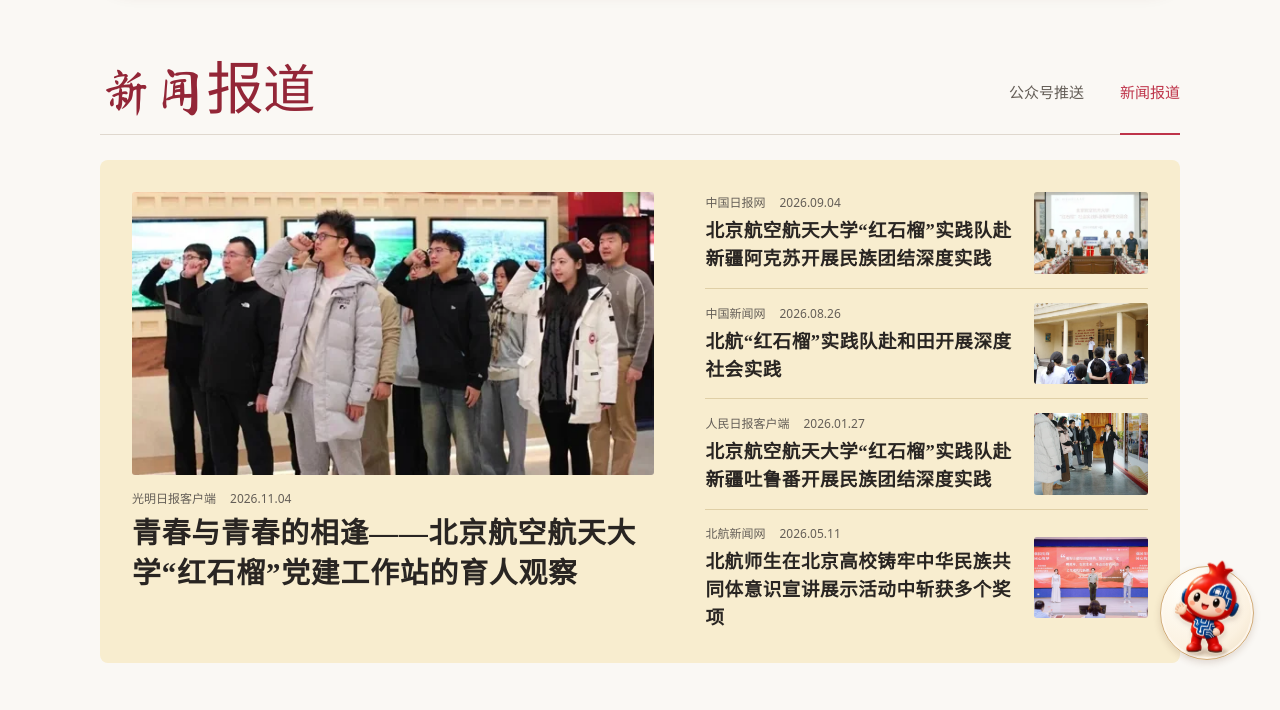
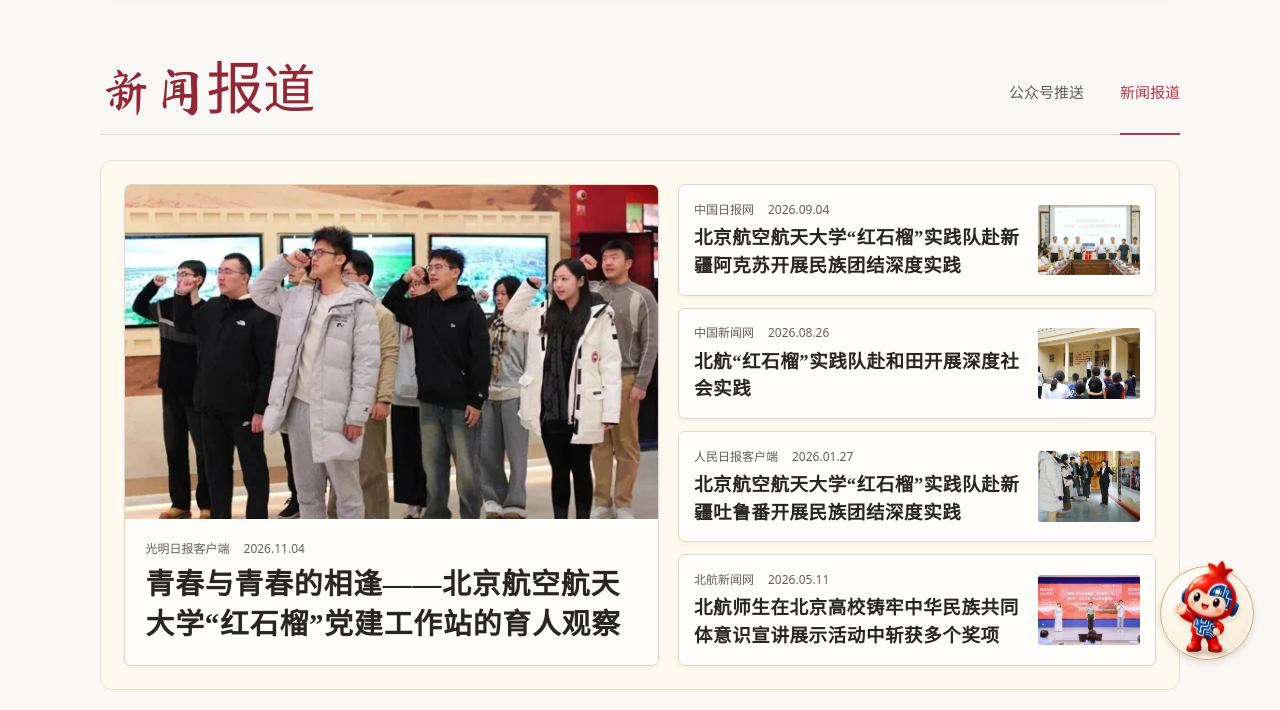
Before and after one commit to nightwatchthe-afk/red-pomegranate-site, a plain HTML site: page press.html in a window 1280 px wide. Shown: the part 90-800 px from the top of the page. Drawn offline with Linux system fonts and the light colour scheme.

Commit message:
Publish cream editorial cards for featured press

```diff
--- a/press.css
+++ b/press.css
@@ -18,48 +18,54 @@
 .press-heading h1 > :nth-child(3) {transform:translateY(-.053em) scale(1.09)}
 .press-heading h1 > :nth-child(4) {transform:translateY(-.036em)}
 #press-pinned {
-  --line:#dfcfa6;
   margin-top:clamp(16px,2vw,26px);
-  padding:clamp(16px,2.5vw,32px);
-  background:#f8edcf;
-  border-radius:8px;
+  padding:clamp(12px,1.8vw,24px);
+  background:#fffaf0;
+  border:1px solid #e9dfcf;
+  border-radius:12px;
 }
 #reports-title {
   font:600 clamp(21px,2.3vw,28px)/1.4 var(--editorial);
   margin:24px 0 16px;
 }
 .feature-list {
-  display:grid;grid-template-columns:minmax(0,1.18fr) minmax(0,1fr);
-  column-gap:clamp(24px,4vw,54px);list-style:none;padding:0;margin:0;
+  display:grid;grid-template-columns:minmax(0,1.12fr) minmax(0,1fr);
+  gap:12px clamp(14px,1.5vw,22px);list-style:none;padding:0;margin:0;
 }
 .feature-list > li {min-width:0}
 .feature-list > li:first-child {grid-row:1 / span 4}
 .feature-list > li:nth-child(n+2) {grid-column:2}
-.feature-list > li:nth-child(n+3) {border-top:1px solid var(--line)}
 .feature-link {
-  display:grid;grid-template-columns:minmax(0,1fr) clamp(80px,9vw,114px);
-  align-items:center;gap:16px;padding:14px 0;
+  height:100%;display:grid;grid-template-columns:minmax(0,1fr) auto;
+  align-items:center;gap:clamp(10px,1.2vw,18px);padding:clamp(12px,1.15vw,16px);
+  background:#fffdf9;border:1px solid #e2d8c9;border-radius:7px;
+  box-shadow:0 2px 4px #513b2710;
 }
-.feature-list > li:nth-child(2) .feature-link {padding-top:0}
-.feature-list > li:last-child .feature-link {padding-bottom:0}
+.feature-link:is(:hover,:focus-visible) {border-color:#b89378}
 .feature-link:hover .feature-title,.feature-link:focus-visible .feature-title {color:#9f2333}
 .feature-link .entry-meta {font-variant-numeric:tabular-nums}
 .feature-photo {
-  grid-column:2;grid-row:1;display:block;width:100%;aspect-ratio:1.4;
+  grid-column:2;grid-row:1;display:block;width:clamp(74px,8vw,110px);aspect-ratio:1.45;
   object-fit:cover;border-radius:3px;
 }
-.feature-copy {grid-column:1;grid-row:1}
+.feature-copy {grid-column:1;grid-row:1;min-width:0}
 .feature-title {font:600 clamp(16px,1.45vw,20px)/1.5 var(--editorial);overflow-wrap:anywhere}
-.feature-list > li:first-child .feature-link {display:block;padding:0}
-.feature-list > li:first-child .feature-photo {aspect-ratio:1.85;margin-bottom:14px}
+.feature-list > li:first-child .feature-link {
+  display:flex;flex-direction:column;align-items:stretch;justify-content:flex-end;
+  padding:0;gap:0;overflow:hidden;
+}
+.feature-list > li:first-child .feature-photo {
+  flex:1 0 auto;width:100%;height:0;min-height:clamp(210px,22vw,300px);border-radius:0;
+}
+.feature-list > li:first-child .feature-copy {padding:clamp(16px,1.6vw,24px)}
 .feature-list > li:first-child .feature-title {font-size:clamp(23px,2.25vw,33px);line-height:1.4}
 #all-reports {margin-top:clamp(30px,5vw,60px);border-top:2px solid #a63643}
 #all-reports .news-group:first-child {padding-top:0}
 @media(max-width:740px) {
   .press-heading {flex-wrap:wrap;gap:0 16px}
-  .feature-list {display:block}
-  .feature-list > li:first-child {padding-bottom:18px}
-  .feature-list > li:nth-child(2) {border-top:1px solid var(--line)}
-  .feature-list > li:nth-child(2) .feature-link {padding-top:14px}
-  .feature-list > li:first-child .feature-photo {aspect-ratio:1.8}
 }
+@media(max-width:820px) {
+  .feature-list {grid-template-columns:minmax(0,1fr);gap:10px}
+  .feature-list > li:first-child,.feature-list > li:nth-child(n+2) {grid-area:auto}
+  .feature-list > li:first-child .feature-photo {flex:none;height:auto;min-height:0;aspect-ratio:1.85}
+}
--- a/press.html
+++ b/press.html
@@ -1,4 +1,4 @@
-<!doctype html><html lang="zh-CN"><head><meta charset="utf-8"><meta name="viewport" content="width=device-width,initial-scale=1"><title>新闻报道 · 红石榴实践队</title><link rel="stylesheet" href="style.css"><link rel="stylesheet" href="navbar.css?v=trail-nav-2"><link rel="stylesheet" href="materials.css"><link rel="stylesheet" href="press.css?v=featured-panel"><link rel="stylesheet" href="guide.css?v=wave"><script defer src="guide-knowledge.js"></script><script defer src="guide.js?v=wave"></script></head>
+<!doctype html><html lang="zh-CN"><head><meta charset="utf-8"><meta name="viewport" content="width=device-width,initial-scale=1"><title>新闻报道 · 红石榴实践队</title><link rel="stylesheet" href="style.css"><link rel="stylesheet" href="navbar.css?v=trail-nav-2"><link rel="stylesheet" href="materials.css"><link rel="stylesheet" href="press.css?v=cream-cards"><link rel="stylesheet" href="guide.css?v=wave"><script defer src="guide-knowledge.js"></script><script defer src="guide.js?v=wave"></script></head>
 <body id="top"><a class="skip" href="#main">跳到正文</a><header class="site-header">
   <div class="nav-inner">
     <a class="nav-brand" href="index.html#top" aria-label="北京航空航天大学红石榴实践队首页">
```
